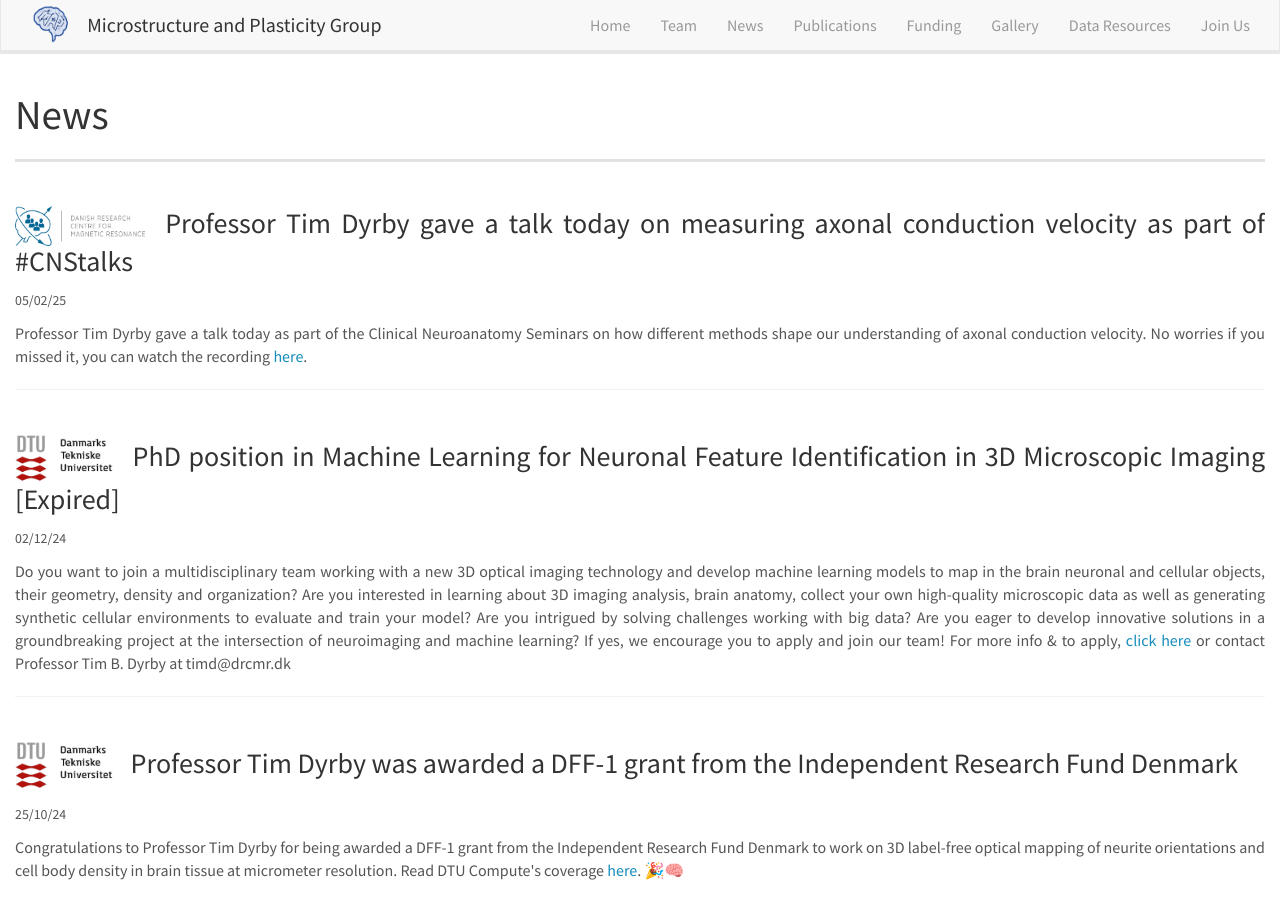
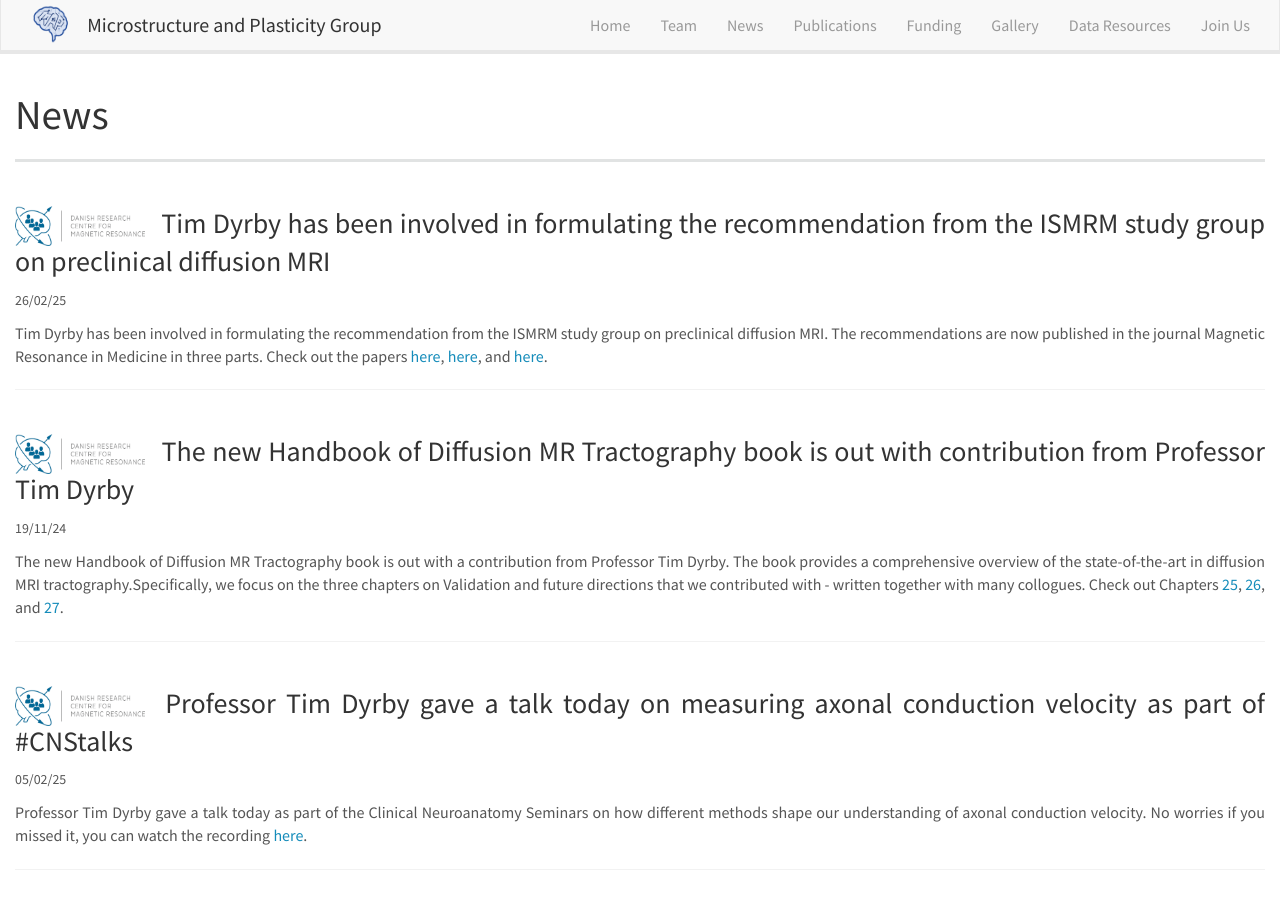
Before and after one commit to MaP-science/MaPWebsite, a Jekyll site: the page built from _pages/news.html, in a window 1280 px wide and 900 px high. Built offline with Jekyll 4.4.1, drawn with Linux system fonts in a browser that asks for light colours; nearby versions of some CDN libraries.

Commit message:
Adding new papers/book to news

```diff
--- a/_data/news.yml
+++ b/_data/news.yml
@@ -1,3 +1,18 @@
+- date: 26/02/25
+  headline: "ISMRMs Diffusion MRI Tractography Study Group recommendations"
+  title: "Tim Dyrby has been involved in formulating the recommendation from the ISMRM study group on preclinical diffusion MRI"
+  logo: DRCMR
+  tags:
+    - paper
+  content: Tim Dyrby has been involved in formulating the recommendation from the ISMRM study group on preclinical diffusion MRI. The recommendations are now published in the journal Magnetic Resonance in Medicine in three parts. Check out the papers <a href="https://doi.org/10.1002/mrm.30429">here</a>, <a href="https://doi.org/10.1002/mrm.30435">here</a>, and <a href="https://doi.org/10.1002/mrm.30424">here</a>.
+- date: 19/11/24
+  headline: "The new Handbook of Diffusion MR Tractography book is out"
+  title: "The new Handbook of Diffusion MR Tractography book is out with contribution from Professor Tim Dyrby"
+  logo: DRCMR
+  tags:
+    - book
+  content: The new Handbook of Diffusion MR Tractography book is out with a contribution from Professor Tim Dyrby. The book provides a comprehensive overview of the state-of-the-art in diffusion MRI tractography.Specifically, we focus on the three chapters on Validation and future directions that we contributed with - written together with many collogues. Check out Chapters <a href="https://doi.org/10.1016/B978-0-12-818894-1.00017-3">25</a>, <a href="https://doi.org/10.1016/B978-0-12-818894-1.00020-3">26</a>, and <a href="https://doi.org/10.1016/B978-0-12-818894-1.00004-5">27</a>.
+
 - date: 05/02/25
   headline: "Talk: Professor Tim Dyrby gave a talk today on measuring axonal conduction velocity as part of #CNStalks"
   title: "Professor Tim Dyrby gave a talk today on measuring axonal conduction velocity as part of #CNStalks"
```
